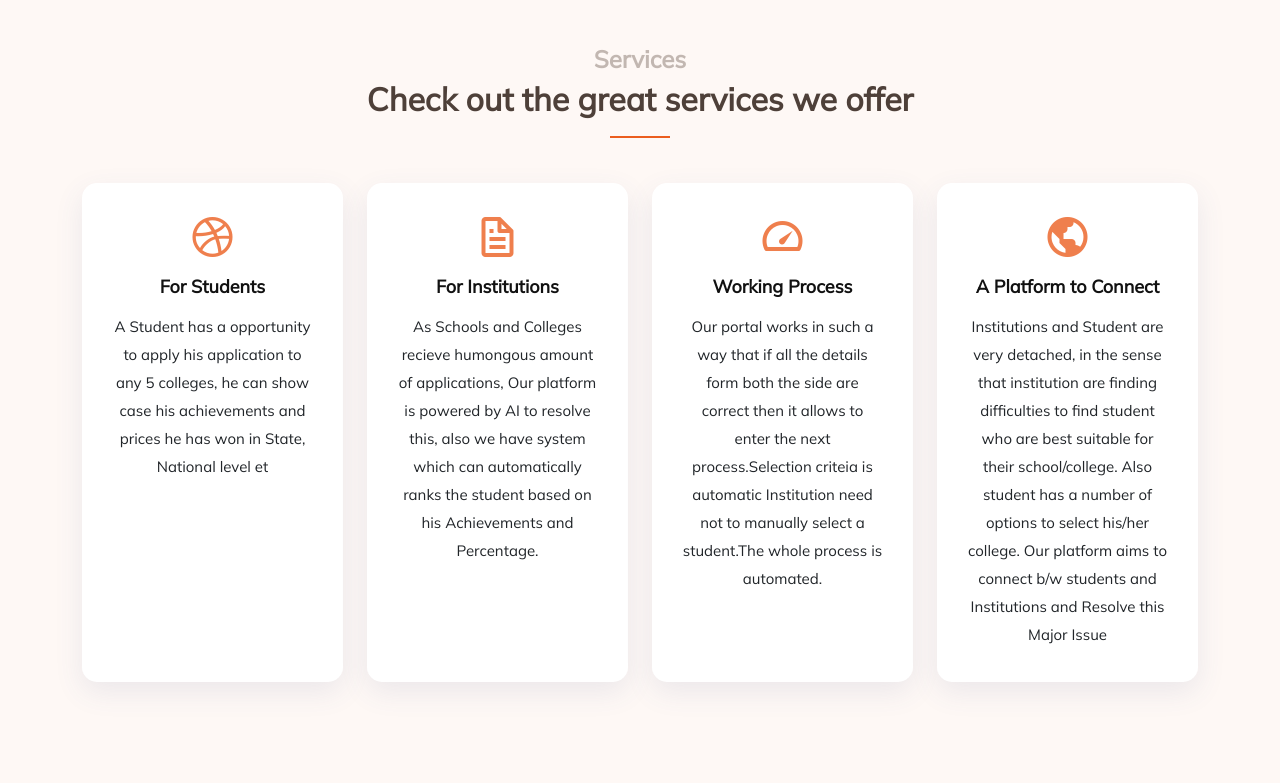
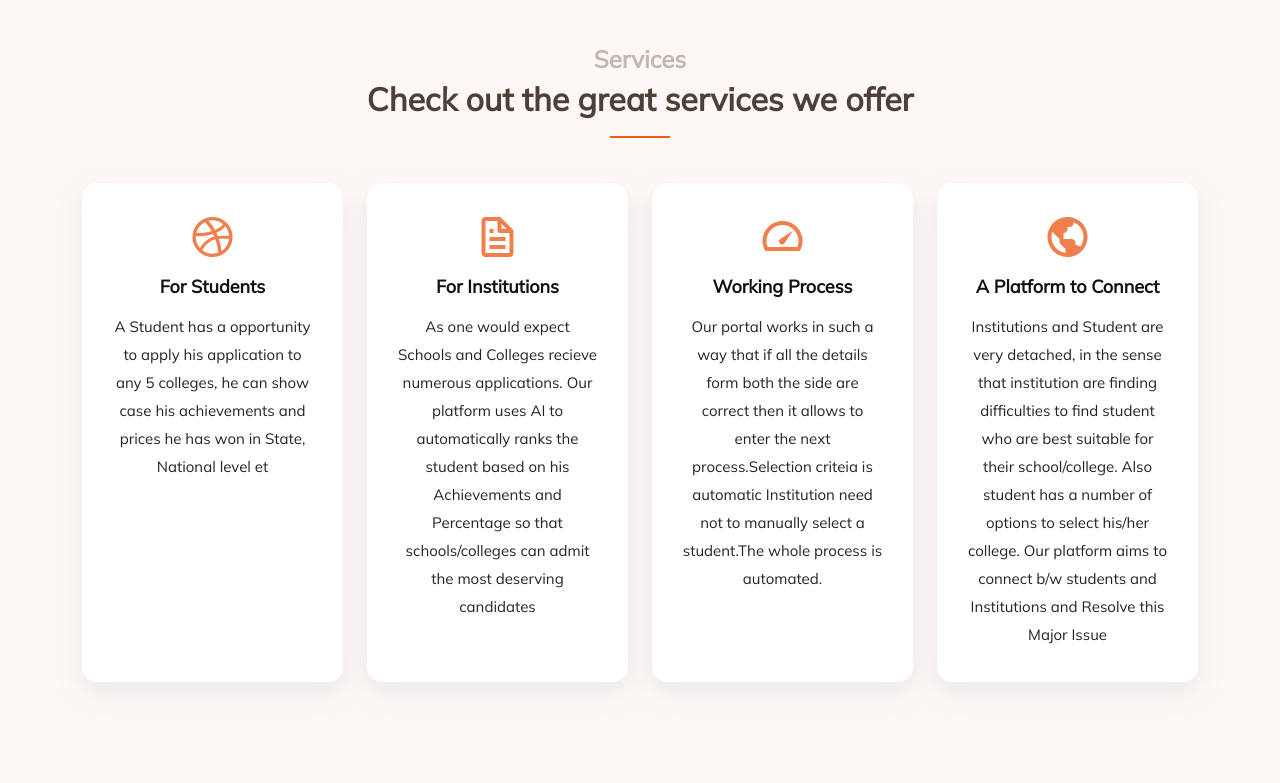
Before and after one commit to Navaneeth-Sharma/36_Lo-KiB, a Flask app: page / in a window 1280 px wide. Shown: the part 1049-1832 px from the top of the page. Run offline with Flask 2, Linux system fonts and the light colour scheme; some libraries are stand-ins or nearby versions.

Commit message:
Update welcome.html

```diff
--- a/templates/welcome.html
+++ b/templates/welcome.html
@@ -141,9 +141,7 @@
             <div class="icon-box">
               <div class="icon"><i class="bx bx-file"></i></div>
               <h4 class="title"><a href="">For Institutions</a></h4>
-              <p class="description">As Schools and Colleges recieve humongous amount of applications, Our platform is
-                powered by AI to resolve this, also we have system which can automatically ranks the student based on
-                his Achievements and Percentage.</p>
+              <p class="description">As one would expect Schools and Colleges recieve numerous applications. Our platform uses AI to  automatically ranks the student based on his Achievements and Percentage so that schools/colleges can admit the most deserving candidates</p>
             </div>
           </div>
 
```
